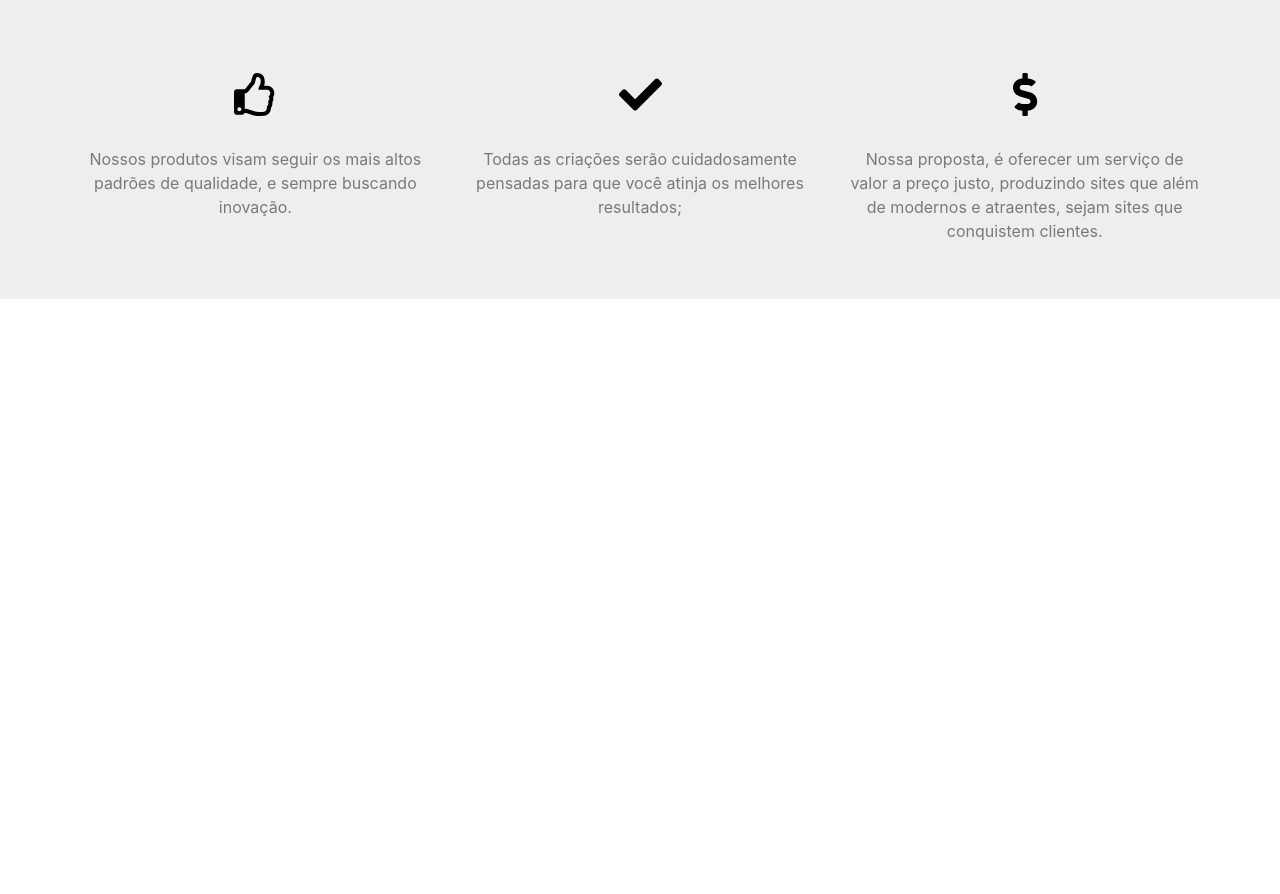
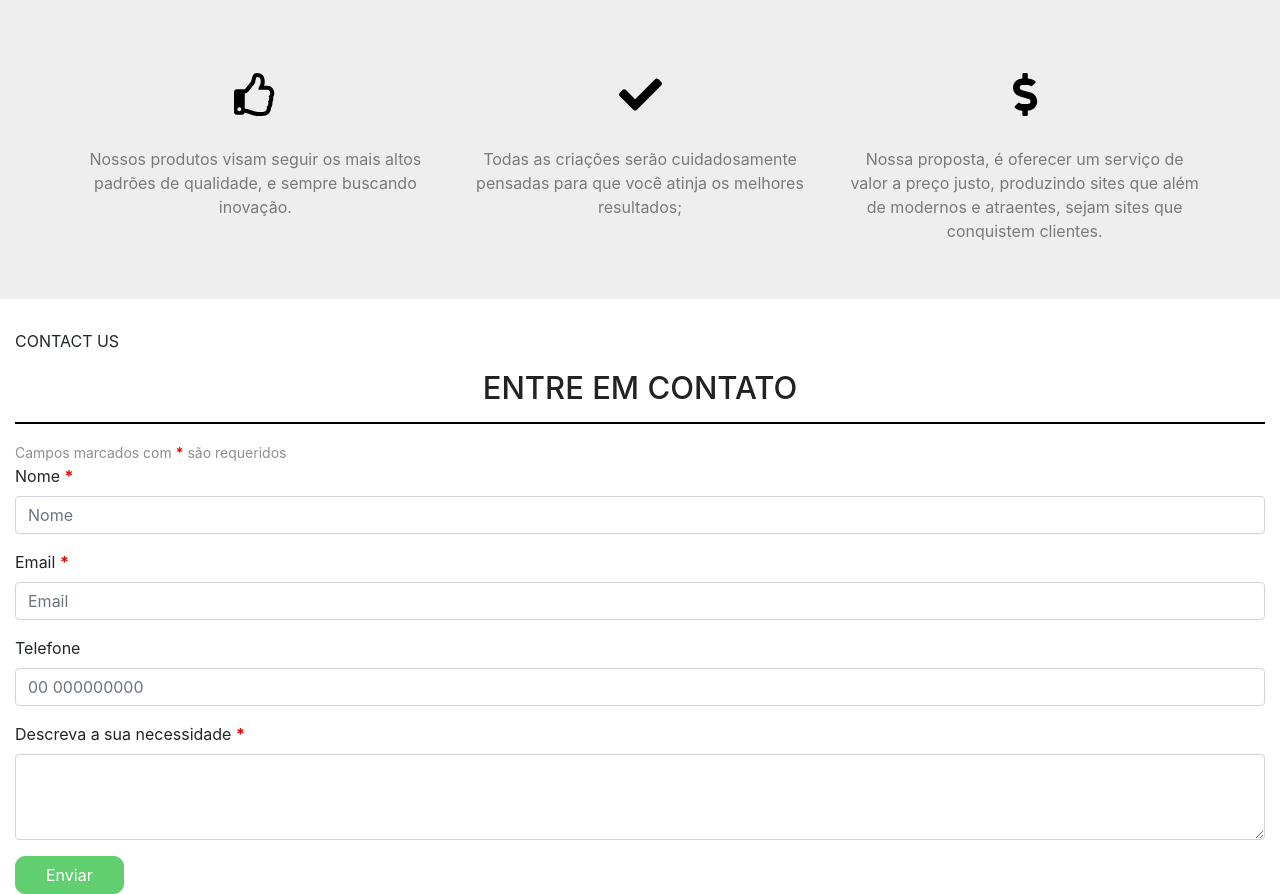
Before and after one commit to victormachadogp/nomadin-website-project, a plain HTML site: page index.html in a window 1280 px wide. Shown: the part 2557-3451 px from the top of the page. Before the commit the page ends 2856 px from the top, so only its background shows below. Drawn offline with nearby package versions, Linux system fonts and the light colour scheme.

Commit message:
Formulario de contato adicionado

```diff
--- a/css/style.css
+++ b/css/style.css
@@ -273,7 +273,32 @@ li {
     font-size: 15px;
 }
 
+/*
+*
+* CONTACT
+*
+ */
 
+.title-text-contact {
+    font-size: 31px;
+}
+
+.light-text-contact {
+    color: #8e8e8e;
+    font-size: 14px;
+
+}
+
+/*
+*
+* FORM
+*
+ */
+
+ .star {
+     color: #e20909;
+     font-weight: bold;
+ }
 
 
 
--- a/index.html
+++ b/index.html
@@ -200,6 +200,55 @@
                 </div>
             </div>
 
+            <!----------------------------------------------- CONTACS ------------------------------------->
+
+            <div class="container-fluid">
+                <div class="row">
+                    <div class="col-12 container-us">
+                        <p>CONTACT US</p>
+                        <h2 class="title-text-contact text-center">ENTRE EM CONTATO</h2>
+                        <hr>
+
+                    </div>
+                </div>
+            </div>
+
+                                        <!------------------------- FORMS ----------------------------´------->
+
+            <div class="container-fluid">
+                <div class="row">
+                    <div class="col-12">
+                        <form class="needs-validation" novalidate>
+
+                                <div class="form-group">
+                                    <span class="light-text-contact">Campos marcados com <span class="star">*</span> são requeridos</span><br>
+                                    <label for="validationCustom01">Nome <span class="star">*</span></label>
+                                    <input type="text" class="form-control" id="validationCustom01" placeholder="Nome" required>
+                                </div>
+                                <div class="form-group">
+                                    <label for="validationCustom02">Email <span class="star">*</span></label>
+                                    <input type="email" class="form-control" id="validationCustom02" placeholder="Email" required>
+                                    <div class="invalid-feedback">
+                                    Preencha este campo para entrarmos em contato.
+                                    </div>
+                                </div>
+                                <div class="form-group">
+                                    <label for="validationCustom03">Telefone</label>
+                                    <input type="number" class="form-control" id="validationCustom03" placeholder="00 000000000">
+                                </div>
+                                <div class="form-group">
+                                    <label for="validationCustom04">Descreva a sua necessidade <span class="star">*</span></label>
+                                    <textarea class="form-control" id="validationCustom04" rows="3" required></textarea>
+                                    <div class="invalid-feedback">
+                                    Por favor preencha este campo para podermos ter mais detalhes sobre seu projeto.
+                                    </div>
+                                </div>
+                                <button class="btn btn-primary" type="submit">Enviar</button>
+                            </form>
+                            </div>
+                        </div>
+                    </div>
+
 
 
 
@@ -214,6 +263,6 @@
 
     </main>
 
-
+    <script src="js/nomadin.js"></script>
 </body>
 </html>
```
